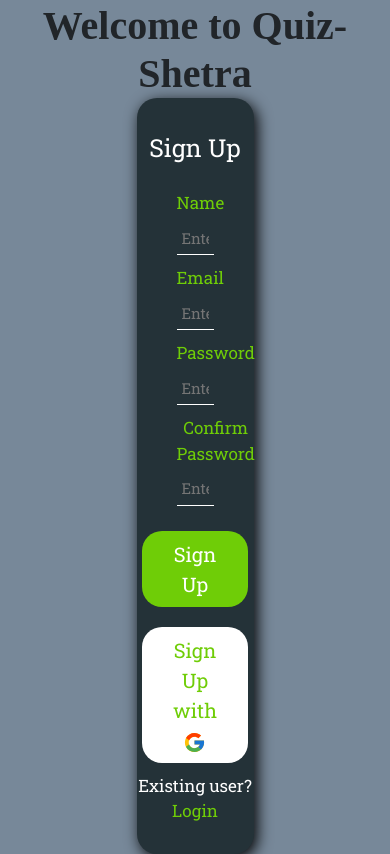
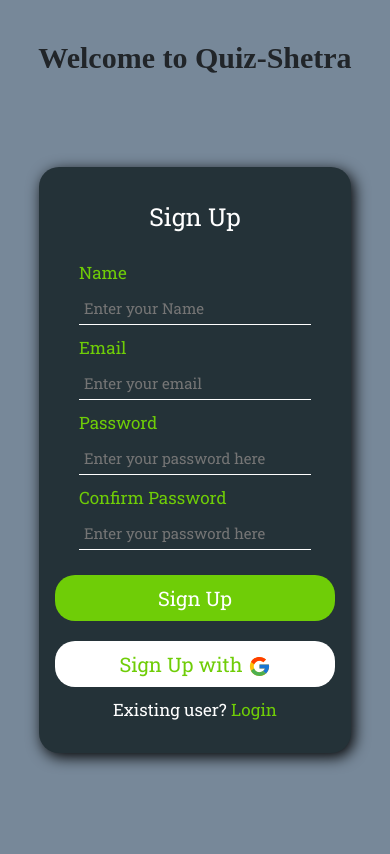
Before and after one commit to Deepak-Kumar201/tally_techpirates, a React (Create React App) app: page /signup in a window 390 px wide. Built offline with nearby package versions, Linux system fonts and the light colour scheme; a web font is replaced by a local one.

Commit message:
silgh change

```diff
--- a/src/Components/FillingForm/LeftFill.jsx
+++ b/src/Components/FillingForm/LeftFill.jsx
@@ -6,7 +6,7 @@ export default function LeftFill() {
     const [data, setData] = useState(<></>);
 
     const getText = (que)=>{
-        return <textarea style={{width:"50%",height:"30vh", padding:"20px",resize:"none",border:"none",borderRadius:"10px"}} onChange={(e)=>{context.setNewAns([e.target.value])}} placeholder="Write Your Answer" defaultValue={context.ans[que.ind]==null?"":context.ans[que.ind][0]} key={que.id}></textarea>
+        return <textarea style={{width:"50%",height:"30vh", padding:"20px",resize:"none",border:"none",borderRadius:"10px"}} onChange={(e)=>{context.setNewAns([e.target.value.toLowerCase()])}} placeholder="Write Your Answer" defaultValue={context.ans[que.ind]==null?"":context.ans[que.ind][0]} key={que.id}></textarea>
     }
 
     const updateCheckAns = (id)=>{
--- a/src/Components/Formdetails/Form.jsx
+++ b/src/Components/Formdetails/Form.jsx
@@ -16,7 +16,7 @@ export default function Form() {
     const context = useContext(baseContext);
 
     const logout = ()=>{
-        localStorage.clear('token');
+        localStorage.removeItem('token');
         history.push("/")
         window.location.reload();
     }
--- a/src/Components/FrontPage.jsx
+++ b/src/Components/FrontPage.jsx
@@ -24,7 +24,7 @@ export default function FrontPage() {
     };
 
     const logout = ()=>{
-        localStorage.clear('token');
+        localStorage.removeItem('token');
         history.push("/")
         window.location.reload();
     }
--- a/src/Components/HomePage.jsx
+++ b/src/Components/HomePage.jsx
@@ -209,7 +209,7 @@ export default function HomePage(props) {
                     color: type != "admin" ? "white" : "black",
                   }}
                 >
-                  Participants
+                  Participant
                 </button>
               </div>
               <div className="signin-admin-main">
--- a/src/Components/Styles/HomePage.css
+++ b/src/Components/Styles/HomePage.css
@@ -311,7 +311,7 @@
 @media only screen and (max-width: 600px) {
     .main-head{
         font-size: 30px;
-        margin-top: 10px;
+        margin-top: 40px;
     }
 }
 @media only screen and (max-width: 600px) {
--- a/src/Components/Styles/SignUp.css
+++ b/src/Components/Styles/SignUp.css
@@ -137,3 +137,20 @@
     color: #6fcd07;
     text-decoration: none;
 }
+
+@media only screen and (max-width: 768px) {
+    .signup{
+        width: 60%;
+    }
+}
+@media only screen and (max-width: 600px) {
+    .signup{
+        width: 80%;
+    }
+}
+@media only screen and (max-width: 600px) {
+    .main-head{
+        font-size: 30px;
+        margin-top: 40px;
+    }
+}
--- a/src/Components/YourForms.jsx
+++ b/src/Components/YourForms.jsx
@@ -8,7 +8,7 @@ import Logo from '../Images/logo.png';
 export default function YourForms() {
     const history = useHistory();
     const logout = ()=>{
-        localStorage.clear('token');
+        localStorage.removeItem('token');
         history.push("/")
         window.location.reload();
     }
--- a/src/Context/baseState.js
+++ b/src/Context/baseState.js
@@ -64,8 +64,10 @@ const BaseState = (props) => {
         var props = text.querySelectorAll(".properties div input");
         var data = {
             que : question.value.trim(),
-            ans : [answer.value.trim()]
+            ans : [answer.value.trim().toLowerCase()]
         }
+        var a = "";
+
         if(data.que.length == 0){
             return {error:"Question is empty"};
         }
@@ -134,9 +136,9 @@ const BaseState = (props) => {
         props.forEach((elem, ind)=>{
             if(ind == 0);
             else if(ind == 1){
-                data.time = elem.value;
+                data.time = parseInt(elem.value);
             }
-            else data.minScore = elem.value;
+            else data.minScore = parseInt(elem.value);
         })
         if(data.time && data.time <= 0) return {error : "Time must be greater than 0"};
         if(option.length == 0){
@@ -225,15 +227,15 @@ const BaseState = (props) => {
         var props  = check.querySelectorAll(".properties div input");
         props.forEach((elem, ind)=>{
             if(ind == 0){
-                data.time = elem.value;
+                data.time = parseInt(elem.value);
             }
-            else data.minScore = elem.value;
+            else data.minScore = parseInt(elem.value);
         })
         if(data.minScore && (data.score < data.minScore || data.minScore <= 0)){
             return {error : "Min score mush be smaller than score and positive"};
         }
         if(data.time && data.time <= 0) return {error : "Time must be greater than 0"};
-        // console.log(data);
+        console.log(data);
         return data;
 
     }
```
Also changed, not shown: 1 other file (tests, documents, lock files or other folders).
